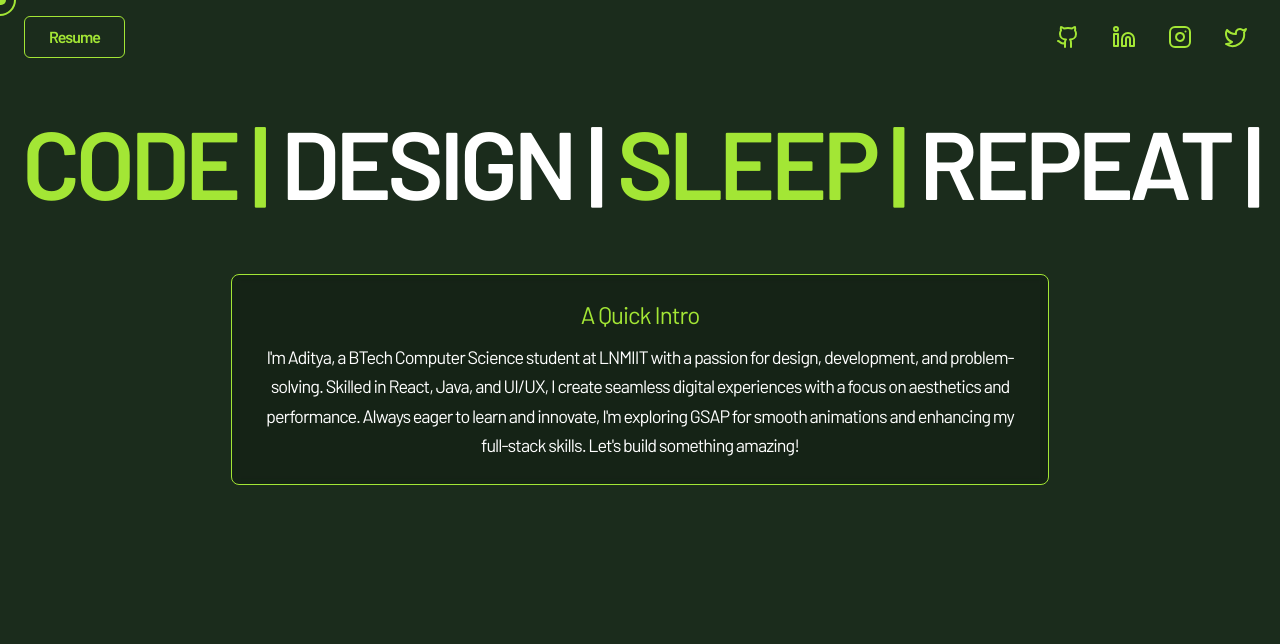
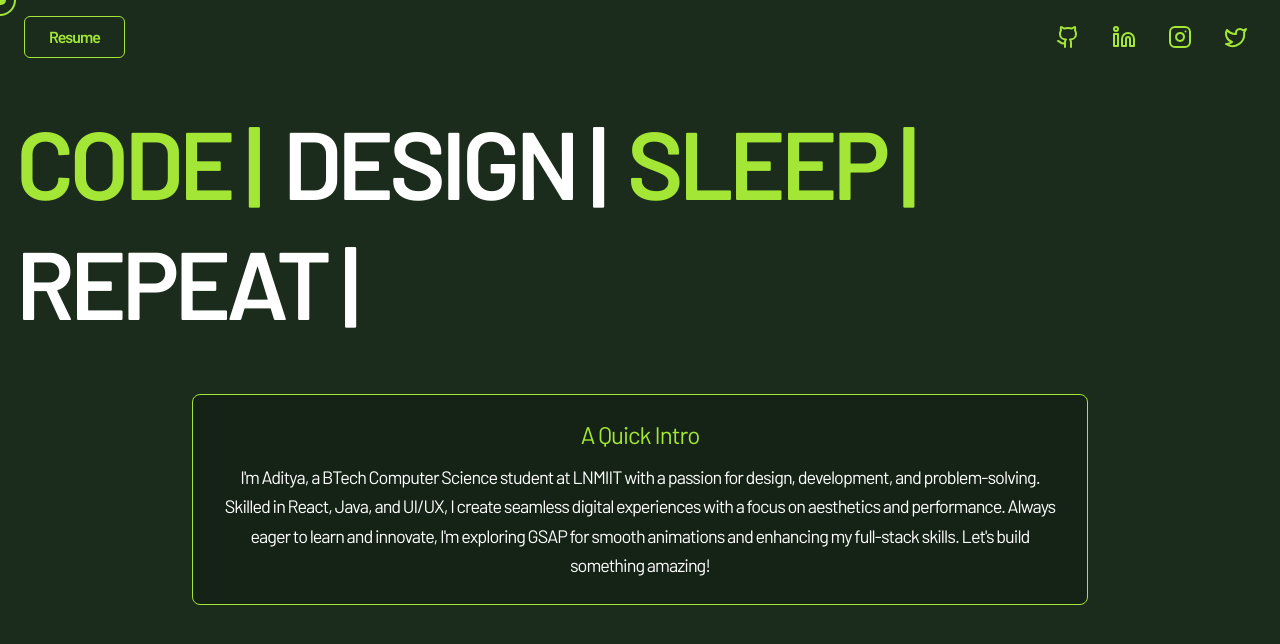
Before and after one commit to karanwal123/me_my, a React (Vite) app: page / in a window 1280 px wide. Shown: the top 644 px of the page. Built offline with nearby package versions, Linux system fonts and the light colour scheme.

Commit message:
on hover icons appear now

```diff
--- a/src/components/HomePage.jsx
+++ b/src/components/HomePage.jsx
@@ -1,4 +1,5 @@
 import React, { useEffect, useState } from "react";
+import { Code, PenTool, Moon, Repeat } from "lucide-react"; // Import icons
 
 const HomePage = () => {
   const [visible, setVisible] = useState(false);
@@ -12,22 +13,53 @@ const HomePage = () => {
       {/* Main Text Container */}
       <div className="w-full flex justify-center">
         <h1
-          className={`flex flex-wrap gap-4 text-9xl md:text-8xl font-extrabold tracking-tighter text-center transition-all duration-700 ${
+          className={`flex flex-wrap gap-6 text-9xl md:text-8xl font-extrabold tracking-tighter text-center transition-all duration-700 ${
             visible ? "opacity-100 transform-none" : "opacity-0 translate-y-6"
           }`}
         >
-          <span className="text-lime-400 hover:text-lime-300 transition-colors duration-300 cursor-default">
+          {/* CODE */}
+          <div className="relative group">
+            <span className="text-lime-400 transition-all duration-300 cursor-default group-hover:opacity-0">
               CODE |
             </span>
-          <span className="hover:text-lime-400 transition-colors duration-300 cursor-default">
+            <Code
+              className="absolute top-1/2 left-1/2 transform -translate-x-1/2 -translate-y-1/2 opacity-0 scale-75 group-hover:opacity-100 group-hover:scale-100 transition-all duration-300 text-lime-400"
+              size={80}
+            />
+          </div>
+
+          {/* DESIGN */}
+          <div className="relative group">
+            <span className="text-white transition-all duration-300 cursor-default group-hover:opacity-0">
               DESIGN |
             </span>
-          <span className="text-lime-400 hover:text-lime-300 transition-colors duration-300 cursor-default">
+            <PenTool
+              className="absolute top-1/2 left-1/2 transform -translate-x-1/2 -translate-y-1/2 opacity-0 scale-75 group-hover:opacity-100 group-hover:scale-100 transition-all duration-300 text-white"
+              size={80}
+            />
+          </div>
+
+          {/* SLEEP */}
+          <div className="relative group">
+            <span className="text-lime-400 transition-all duration-300 cursor-default group-hover:opacity-0">
               SLEEP |
             </span>
-          <span className="hover:text-lime-400 transition-colors duration-300 cursor-default">
+            <Moon
+              className="absolute top-1/2 left-1/2 transform -translate-x-1/2 -translate-y-1/2 opacity-0 scale-75 group-hover:opacity-100 group-hover:scale-100 transition-all duration-300 text-lime-400"
+              size={80}
+            />
+          </div>
+
+          {/* REPEAT */}
+          <div className="relative group">
+            <span className="text-white transition-all duration-300 cursor-default group-hover:opacity-0">
               REPEAT |
             </span>
+            <Repeat
+              className="absolute top-1/2 left-1/2 transform -translate-x-1/2 -translate-y-1/2 opacity-0 scale-75 group-hover:opacity-100 group-hover:scale-100 transition-all duration-300 text-white"
+              size={80}
+            />
+          </div>
         </h1>
       </div>
 
@@ -35,11 +67,11 @@ const HomePage = () => {
       <div className="h-16"></div>
 
       {/* Intro Container */}
-      <div className="border border-lime-400 rounded-lg p-6 bg-black bg-opacity-20 backdrop-blur-sm w-full max-w-fit text-center">
+      <div className="border border-lime-400 rounded-lg p-6 bg-black bg-opacity-20 backdrop-blur-sm w-full max-w-4xl text-center">
         <h2 className="text-lime-400 text-2xl font-medium mb-3 font-barlow">
           A Quick Intro
         </h2>
-        <p className="text-white font-barlow text-lg leading-relaxed max-w-3xl mx-auto transition-all duration-500 hover:text-lime-300 hover:tracking-wider hover:drop-shadow-[0_0_10px_rgba(204,255,144,0.8)]">
+        <p className="text-white font-barlow text-lg leading-relaxed transition-all duration-500 hover:text-lime-300 hover:tracking-wider hover:drop-shadow-[0_0_10px_rgba(204,255,144,0.8)]">
           I'm Aditya, a BTech Computer Science student at LNMIIT with a passion
           for design, development, and problem-solving. Skilled in React, Java,
           and UI/UX, I create seamless digital experiences with a focus on
```
Lines whose indentation alone changed are shown as unchanged.
